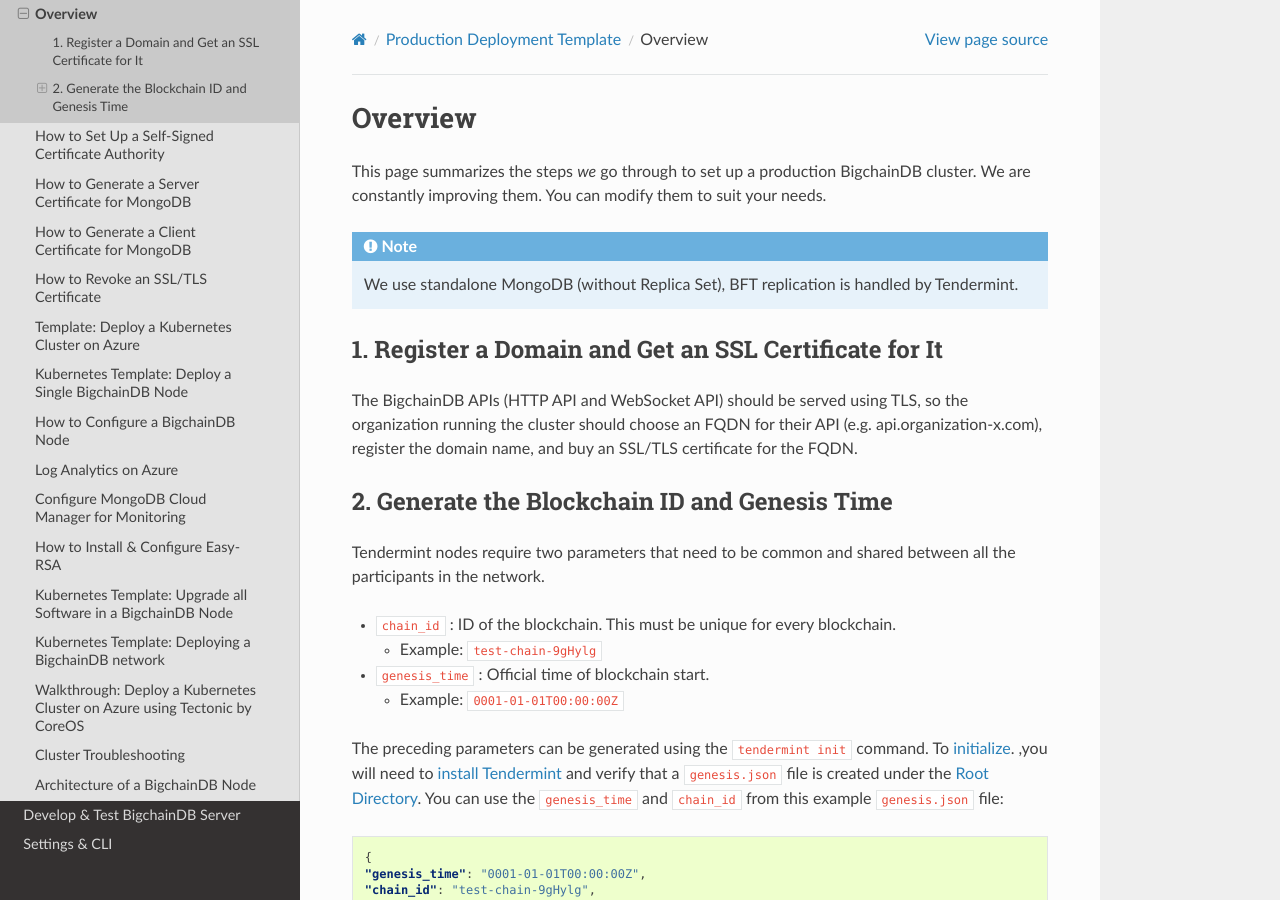
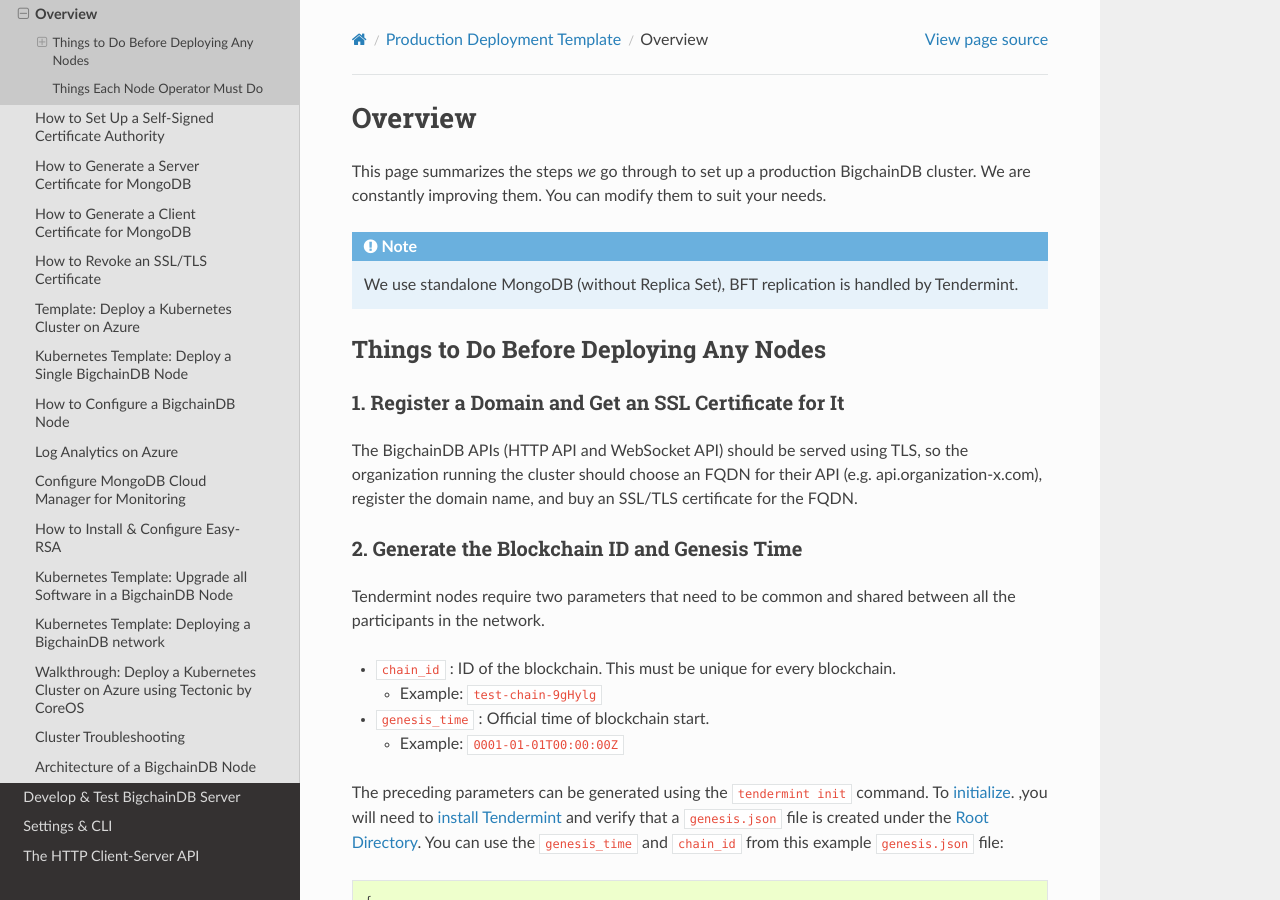
Before and after one commit to bigchaindb/bigchaindb, a Sphinx documentation site: the page built from docs/server/source/production-deployment-template/workflow.rst, in a window 1280 px wide and 900 px high. Built offline with Sphinx 7.4.7 and the Read the Docs theme 2.0.0, drawn with Linux system fonts in a browser that asks for light colours.

Commit message:
Re-org headings in Prod. Dep. Template - Overview page

```diff
--- a/docs/server/source/production-deployment-template/workflow.rst
+++ b/docs/server/source/production-deployment-template/workflow.rst
@@ -10,10 +10,13 @@
     We use standalone MongoDB (without Replica Set), BFT replication is handled by Tendermint.
 
 
+Things to Do Before Deploying Any Nodes
+---------------------------------------
+
 .. _register-a-domain-and-get-an-ssl-certificate-for-it-tmt:
 
 1. Register a Domain and Get an SSL Certificate for It
-^^^^^^^^^^^^^^^^^^^^^^^^^^^^^^^^^^^^^^^^^^^^^^^^^^^^^^
+~~~~~~~~~~~~~~~~~~~~~~~~~~~~~~~~~~~~~~~~~~~~~~~~~~~~~~
 
 The BigchainDB APIs (HTTP API and WebSocket API) should be served using TLS,
 so the organization running the cluster
@@ -25,7 +28,7 @@
 .. _generate-the-blockchain-id-and-genesis-time:
 
 2. Generate the Blockchain ID and Genesis Time
-^^^^^^^^^^^^^^^^^^^^^^^^^^^^^^^^^^^^^^^^^^^^^^
+~~~~~~~~~~~~~~~~~~~~~~~~~~~~~~~~~~~~~~~~~~~~~~
 
 Tendermint nodes require two parameters that need to be common and shared between all the
 participants in the network.
```
